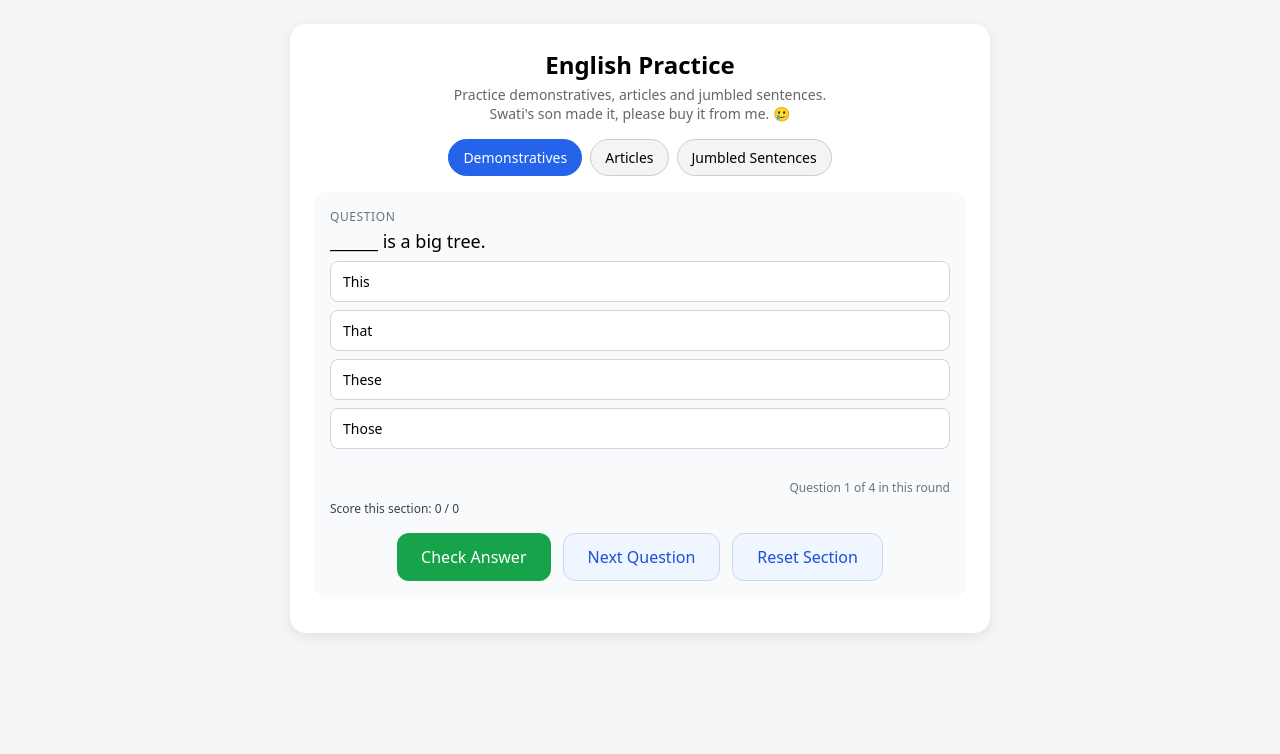
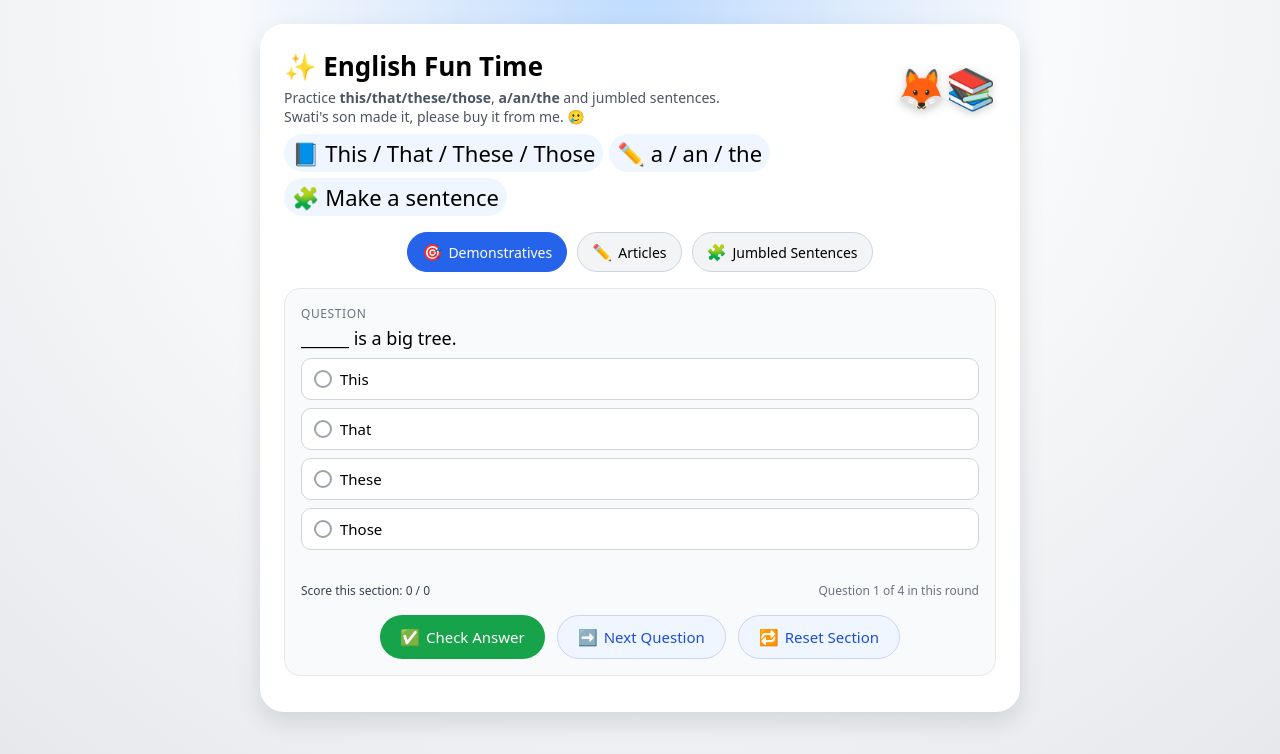
Before and after one commit to theLivingSofa/eng-practice, a plain HTML site: page index.html in a window 1280 px wide. Drawn offline with Linux system fonts and the light colour scheme.

Commit message:
Update index.html

```diff
--- a/index.html
+++ b/index.html
@@ -14,7 +14,7 @@
     body {
       margin: 0;
       padding: 0;
-      background: #f5f5f5;
+      background: radial-gradient(circle at top, #bfdbfe 0, #f9fafb 40%, #e5e7eb 100%);
       min-height: 100vh;
       display: flex;
       justify-content: center;
@@ -25,40 +25,82 @@
       background: #ffffff;
       margin: 24px;
       padding: 24px;
-      max-width: 700px;
+      max-width: 760px;
       width: 100%;
-      border-radius: 16px;
-      box-shadow: 0 4px 12px rgba(0, 0, 0, 0.08);
+      border-radius: 24px;
+      box-shadow: 0 10px 25px rgba(15, 23, 42, 0.12);
+      position: relative;
+      overflow: hidden;
+    }
+
+    .header {
+      display: flex;
+      align-items: center;
+      justify-content: space-between;
+      gap: 12px;
+      margin-bottom: 8px;
+    }
+
+    .title-block {
+      display: flex;
+      flex-direction: column;
+      gap: 4px;
     }
 
     h1 {
-      margin: 0 0 4px 0;
-      text-align: center;
-      font-size: 24px;
+      margin: 0;
+      font-size: 26px;
+      display: flex;
+      align-items: center;
+      gap: 8px;
     }
 
     .subtitle {
-      text-align: center;
       font-size: 14px;
-      color: #666;
-      margin-bottom: 16px;
+      color: #4b5563;
+    }
+
+    .mascot {
+      font-size: 40px;
+      filter: drop-shadow(0 2px 4px rgba(0,0,0,0.2));
+    }
+
+    .chips-row {
+      display: flex;
+      gap: 6px;
+      margin-bottom: 10px;
+      flex-wrap: wrap;
+    }
+
+    .chips-row span {
+      font-size: 22px;
+      background: #eff6ff;
+      padding: 4px 8px;
+      border-radius: 999px;
     }
 
     .tabs {
       display: flex;
-      gap: 8px;
+      gap: 10px;
       justify-content: center;
       flex-wrap: wrap;
-      margin-bottom: 16px;
+      margin: 16px 0;
     }
 
     .tab-btn {
       padding: 8px 14px;
       border-radius: 999px;
-      border: 1px solid #ccc;
+      border: 1px solid #cbd5e1;
       background: #f3f4f6;
       cursor: pointer;
       font-size: 14px;
+      display: flex;
+      align-items: center;
+      gap: 6px;
+    }
+
+    .tab-icon {
+      font-size: 16px;
     }
 
     .tab-btn.active {
@@ -70,8 +112,9 @@
     .card {
       background: #f9fafb;
       padding: 16px;
-      border-radius: 12px;
+      border-radius: 16px;
       margin-bottom: 12px;
+      border: 1px solid #e5e7eb;
     }
 
     .label {
@@ -96,12 +139,28 @@
 
     .option-btn {
       padding: 10px 12px;
-      border-radius: 8px;
+      border-radius: 10px;
       border: 1px solid #d1d5db;
       background: #ffffff;
       cursor: pointer;
       text-align: left;
-      font-size: 14px;
+      font-size: 15px;
+      display: flex;
+      align-items: center;
+      gap: 8px;
+    }
+
+    .option-bullet {
+      width: 18px;
+      height: 18px;
+      border-radius: 999px;
+      border: 2px solid #9ca3af;
+      flex-shrink: 0;
+    }
+
+    .option-btn.selected .option-bullet {
+      border-color: #2563eb;
+      background: #2563eb;
     }
 
     .option-btn.selected {
@@ -124,12 +183,19 @@
       margin-bottom: 8px;
     }
 
+    .chips-holder.answer {
+      background: #dcfce7;
+    }
+
     .chip {
       padding: 6px 10px;
       border-radius: 999px;
       background: #dbeafe;
       font-size: 14px;
       cursor: pointer;
+      display: inline-flex;
+      align-items: center;
+      gap: 4px;
     }
 
     .chip.used {
@@ -152,18 +218,26 @@
       color: #dc2626;
     }
 
+    .status-row {
+      display: flex;
+      justify-content: space-between;
+      align-items: center;
+      margin-top: 6px;
+      gap: 6px;
+      flex-wrap: wrap;
+    }
+
     .counter {
       font-size: 12px;
       color: #6b7280;
       text-align: right;
-      margin-top: 4px;
     }
 
     .score {
       font-size: 12px;
       color: #374151;
       text-align: left;
-      margin-top: 4px;
+      font-weight: 500;
     }
 
     .controls {
@@ -176,10 +250,13 @@
 
     button.primary,
     button.secondary {
-      padding: 12px 24px;
-      font-size: 16px;
-      border-radius: 12px;
+      padding: 10px 20px;
+      font-size: 15px;
+      border-radius: 999px;
       cursor: pointer;
+      display: inline-flex;
+      align-items: center;
+      gap: 6px;
     }
 
     button.primary {
@@ -194,7 +271,16 @@
       color: #1d4ed8;
     }
 
+    button.primary span,
+    button.secondary span {
+      font-size: 16px;
+    }
+
     @media (max-width: 480px) {
+      .container {
+        margin: 12px;
+        padding: 16px;
+      }
       .controls {
         flex-direction: column;
       }
@@ -202,23 +288,77 @@
       button.primary,
       button.secondary {
         width: 100%;
+        justify-content: center;
+      }
+    }
+
+    /* Confetti */
+
+    #confetti-container {
+      position: fixed;
+      top: 0;
+      left: 0;
+      width: 100%;
+      height: 0;
+      pointer-events: none;
+      overflow: visible;
+      z-index: 9999;
+    }
+
+    .confetti-piece {
+      position: fixed;
+      width: 8px;
+      height: 14px;
+      background: #f97316;
+      opacity: 0.9;
+      border-radius: 2px;
+      animation: fall 1600ms linear forwards;
+    }
+
+    @keyframes fall {
+      0% {
+        transform: translate3d(0, -20px, 0) rotateZ(0deg);
+        opacity: 1;
+      }
+      100% {
+        transform: translate3d(0, 120vh, 0) rotateZ(360deg);
+        opacity: 0;
       }
     }
   </style>
 </head>
 
 <body>
+  <div id="confetti-container"></div>
+
   <div class="container">
-    <h1>English Practice</h1>
-    <div class="subtitle">
-      Practice demonstratives, articles and jumbled sentences.<br>
-      Swati's son made it, please buy it from me. 🥲
+    <div class="header">
+      <div class="title-block">
+        <h1>✨ English Fun Time</h1>
+        <div class="subtitle">
+          Practice <strong>this/that/these/those</strong>, <strong>a/an/the</strong> and jumbled sentences.<br>
+          Swati's son made it, please buy it from me. 🥲
+        </div>
+      </div>
+      <div class="mascot">🦊📚</div>
+    </div>
+
+    <div class="chips-row">
+      <span>📘 This / That / These / Those</span>
+      <span>✏️ a / an / the</span>
+      <span>🧩 Make a sentence</span>
     </div>
 
     <div class="tabs">
-      <button class="tab-btn active" data-category="demonstratives">Demonstratives</button>
-      <button class="tab-btn" data-category="articles">Articles</button>
-      <button class="tab-btn" data-category="jumbled">Jumbled Sentences</button>
+      <button class="tab-btn active" data-category="demonstratives">
+        <span class="tab-icon">🎯</span> Demonstratives
+      </button>
+      <button class="tab-btn" data-category="articles">
+        <span class="tab-icon">✏️</span> Articles
+      </button>
+      <button class="tab-btn" data-category="jumbled">
+        <span class="tab-icon">🧩</span> Jumbled Sentences
+      </button>
     </div>
 
     <div class="card">
@@ -231,18 +371,27 @@
       <!-- Jumbled sentence touch UI -->
       <div id="jumbled-container" style="display:none;">
         <div class="label">Tap words in correct order</div>
-        <div class="chips-holder" id="answer-strip"></div>
+        <div class="chips-holder answer" id="answer-strip"></div>
         <div class="chips-holder" id="jumbled-chips"></div>
       </div>
 
       <div id="feedback" class="feedback"></div>
-      <div id="counter" class="counter"></div>
-      <div id="score" class="score"></div>
+
+      <div class="status-row">
+        <div id="score" class="score"></div>
+        <div id="counter" class="counter"></div>
+      </div>
 
       <div class="controls">
-        <button id="check-btn" class="primary">Check Answer</button>
-        <button id="next-btn" class="secondary">Next Question</button>
-        <button id="reset-btn" class="secondary">Reset Section</button>
+        <button id="check-btn" class="primary">
+          <span>✅</span> Check Answer
+        </button>
+        <button id="next-btn" class="secondary">
+          <span>➡️</span> Next Question
+        </button>
+        <button id="reset-btn" class="secondary">
+          <span>🔁</span> Reset Section
+        </button>
       </div>
     </div>
   </div>
@@ -389,6 +538,7 @@
     const checkBtn = document.getElementById("check-btn");
     const nextBtn = document.getElementById("next-btn");
     const resetBtn = document.getElementById("reset-btn");
+    const confettiContainer = document.getElementById("confetti-container");
 
     // ------------------- HELPERS -------------------
 
@@ -450,6 +600,33 @@
         "Score this section: " + s.correct + " / " + s.asked;
     }
 
+    // ------------------- CONFETTI -------------------
+
+    function triggerConfetti() {
+      const pieces = 60;
+      const colors = ["#f97316", "#22c55e", "#3b82f6", "#ec4899", "#eab308"];
+
+      for (let i = 0; i < pieces; i++) {
+        const piece = document.createElement("div");
+        piece.className = "confetti-piece";
+        const left = Math.random() * 100;  // vw
+        const delay = Math.random() * 300;
+        const color = colors[Math.floor(Math.random() * colors.length)];
+        const rotate = Math.floor(Math.random() * 360);
+
+        piece.style.left = left + "vw";
+        piece.style.background = color;
+        piece.style.transform = `translate3d(0, -20px, 0) rotateZ(${rotate}deg)`;
+        piece.style.animationDelay = delay + "ms";
+
+        confettiContainer.appendChild(piece);
+
+        setTimeout(() => {
+          piece.remove();
+        }, 2000);
+      }
+    }
+
     // ------------------- RENDER -------------------
 
     function renderQuestion() {
@@ -473,7 +650,15 @@
         q.options.forEach(function (opt) {
           const btn = document.createElement("button");
           btn.className = "option-btn";
-          btn.textContent = opt;
+
+          const bullet = document.createElement("div");
+          bullet.className = "option-bullet";
+
+          const label = document.createElement("span");
+          label.textContent = opt;
+
+          btn.appendChild(bullet);
+          btn.appendChild(label);
 
           btn.addEventListener("click", function () {
             document.querySelectorAll(".option-btn").forEach(function (b) {
@@ -549,13 +734,14 @@
           return;
         }
 
-        const chosen = selectedBtn.textContent;
+        const chosen = selectedBtn.textContent.trim();
         const correct = q.answer;
 
         if (chosen === correct) {
-          feedbackEl.textContent = "Correct!";
+          feedbackEl.textContent = "Correct! 🎉";
           feedbackEl.className = "feedback correct";
           correctNow = true;
+          triggerConfetti();
         } else {
           feedbackEl.textContent =
             'Not quite. Correct answer: "' + correct + '".';
@@ -577,9 +763,10 @@
         const correctSentence = normalizeSentence(q.correct);
 
         if (userSentence === correctSentence) {
-          feedbackEl.textContent = "Correct!";
+          feedbackEl.textContent = "Correct! 🎉";
           feedbackEl.className = "feedback correct";
           correctNow = true;
+          triggerConfetti();
         } else {
           feedbackEl.textContent =
             'Try again. Correct sentence: "' + q.correct + '"';
```
